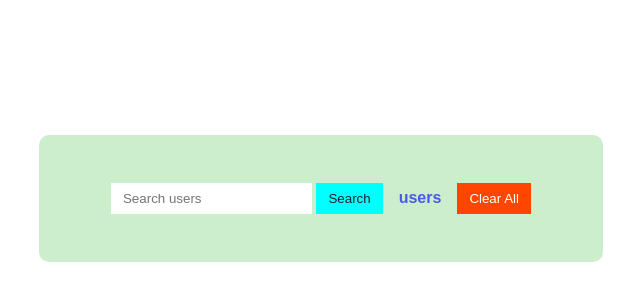
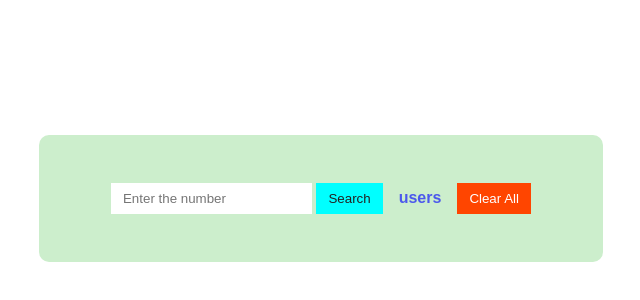
Before and after one commit to GulshanoyDilshodovna/SearchUsers_js, a plain HTML site: page index.html in a window 1280 px wide. Shown: the part 202-502 px from the top of the page, 319-959 px from the left. Drawn offline with Linux system fonts and the light colour scheme.

Commit message:
Add edit placeholder

```diff
--- a/index.html
+++ b/index.html
@@ -11,7 +11,7 @@
     <div class="container">
         <header>
             <form>
-                <input type="text" placeholder="Search users">
+                <input type="text" placeholder="Enter the number">
                 <button id="search-btn">Search</button>
             </form>
             <div class="wrapper">
```
